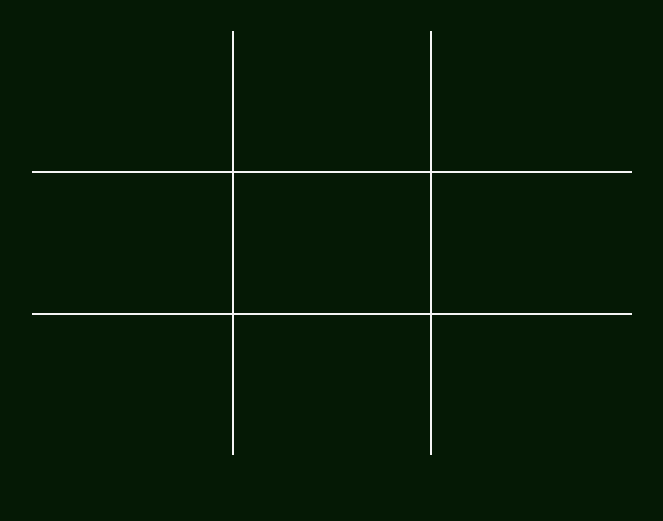
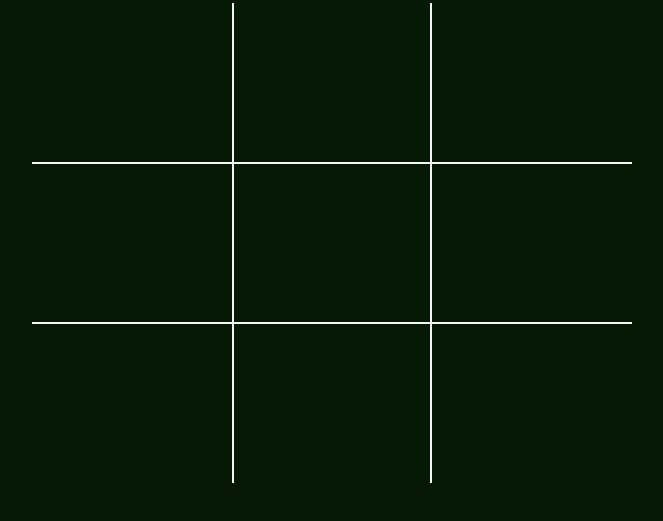
Before and after one commit to danieldudu/tic-tac-toe-layout, a plain HTML site: page index.html in a window 1280 px wide. Shown: the part 157-678 px from the top of the page, without its empty margins (308-971 px from the left). Drawn offline with Linux system fonts and the light colour scheme.

Commit message:
min-height

```diff
--- a/style.css
+++ b/style.css
@@ -46,9 +46,7 @@ body {
   line-height: 1.5;
   font-family: Arial, Helvetica, sans-serif;
   font-size: var(--fnt-size);
-
   min-height: 100vh;
-
   display: grid;
   place-items: center;
 
@@ -58,7 +56,7 @@ body {
   display: grid;
   grid-template-columns: repeat(3, 1fr);
   grid-template-rows: auto;
-  min-height: 50%;
+  min-height: 60%;
 
 }
 
```
